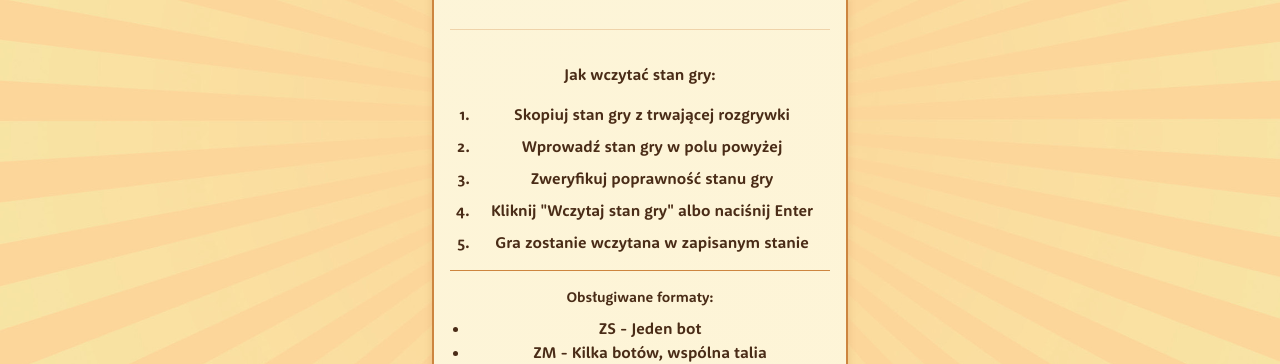
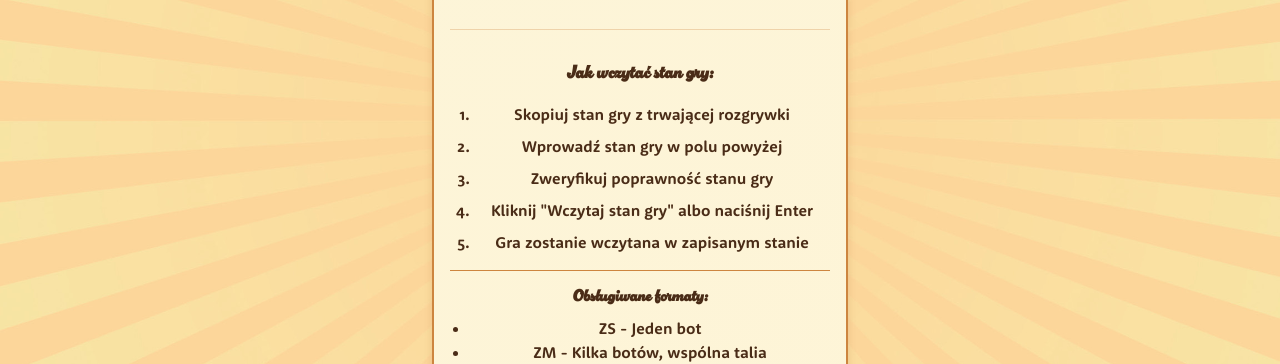
Before and after one commit to lukmarcus/spolka-zoo-bot-pomocnik, a React (Vite) app: page /load in a window 1280 px wide. Shown: the part 280-644 px from the top of the page. Built offline with nearby package versions, Linux system fonts and the light colour scheme.

Commit message:
headers styles unified

```diff
--- a/src/components/ui/LoadGame.module.css
+++ b/src/components/ui/LoadGame.module.css
@@ -65,12 +65,12 @@
 }
 
 .input.error {
-  border-color: #dc3545;
+  border-color: var(--danger);
   background: #fff5f5;
 }
 
 .errorMessage {
-  color: #dc3545;
+  color: var(--danger);
   font-size: 0.9rem;
   margin-top: 0.5rem;
   font-weight: 500;
--- a/src/globals.css
+++ b/src/globals.css
@@ -149,12 +149,24 @@ h2 {
 }
 
 h3 {
+  font-family: var(--font-display);
+  color: var(--accent-primary);
   font-size: 1.25rem;
+  font-weight: bold;
+  margin: 1rem 0 0.5rem 0;
+}
+
+h4 {
+  font-family: var(--font-display);
+  color: var(--accent-primary);
+  font-size: 1rem;
+  font-weight: bold;
+  margin: 0.75rem 0 0.5rem 0;
 }
 
 /* Przyciski */
 button {
-  font-family: inherit;
+  font-family: var(--font-body);
   cursor: pointer;
   border: none;
   border-radius: var(--border-radius);
```
